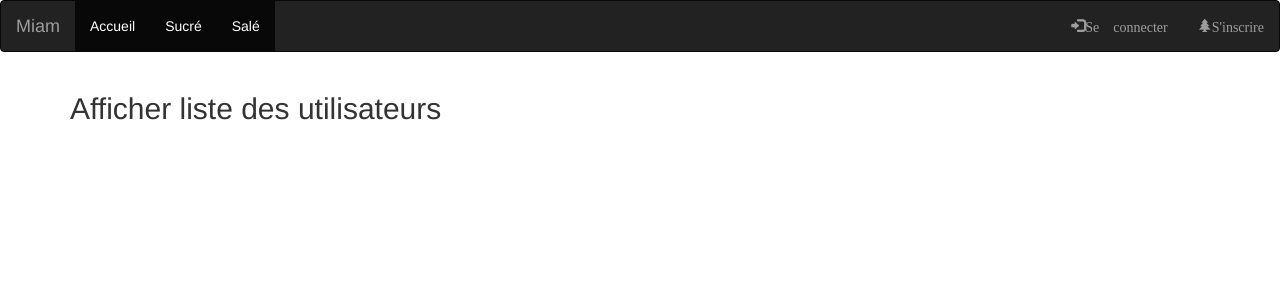
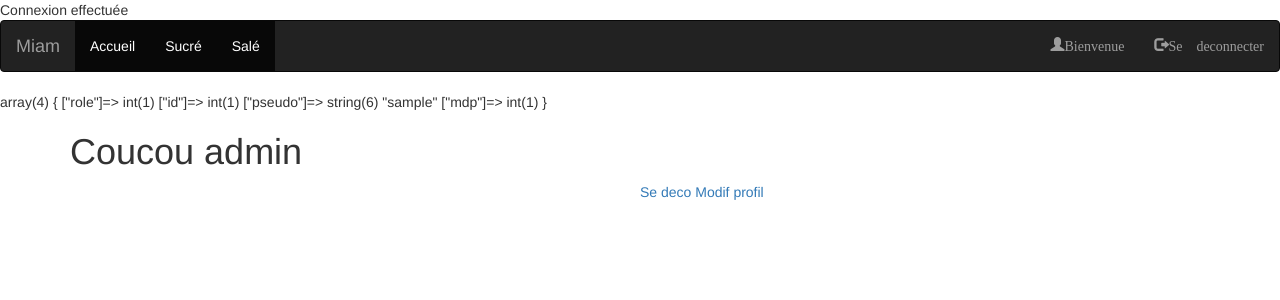
Before and after one commit to runkn/fenouil, a PHP site: page /admin/admin.php in a window 1280 px wide. Shown: the top 300 px of the page. Run offline with PHP 8.4, Linux system fonts and the light colour scheme; the visitor is signed in with stand-in values (Sample User, id 1); data that the repository does not hold is empty.

Commit message:
REUNIFICATION DES PAGES! FONCTIONNEL !!!!!!

```diff
--- a/admin/admin.php
+++ b/admin/admin.php
@@ -1,85 +1,34 @@
 <?php
+include ('../inc/header.php');
+var_dump($_SESSION);
 
-$db = new PDO('mysql:host=localhost;dbname=fenouil', 'root', 'Johanna');
-
-$utilisateurs = $db->query('SELECT * FROM utilisateurs ORDER BY id_utilisateur DESC LIMIT 0,5');
-
-
-
-?>
-<!DOCTYPE html>
-<html>
-<head>
-
-    <meta charset="UTF-8"/>
-    <title>Page Admin</title>
-    <link rel="stylesheet" href="https://maxcdn.bootstrapcdn.com/bootstrap/3.3.7/css/bootstrap.min.css" integrity="sha384-BVYiiSIFeK1dGmJRAkycuHAHRg32OmUcww7on3RYdg4Va+PmSTsz/K68vbdEjh4u" crossorigin="anonymous">
-
-</head>
-<nav class="navbar navbar-inverse">
-    <div class="container-fluid">
-        <div class="navbar-header">
-            <a class="navbar-brand" href="../index.php">Miam</a>
-        </div>
-        <ul class="nav navbar-nav">
-            <li class="active"><a href="../index.php">Accueil</a></li>
-            <li class="active"><a href="../contenu/sucre.php">Sucré</a></li>
-            <li class="active"><a href="../contenu/sale.php">Salé</a></li>
-        </ul>
-        <ul class="nav navbar-nav navbar-right">
-            <?php
-            if (isset($_SESSION['id']))
+if (isset($_SESSION))
 {
     $requser = $db->prepare("SELECT * FROM utilisateurs WHERE id_utilisateur = ?");
     $requser->execute(array($_SESSION['id']));
     $user = $requser->fetch();
 
-                if (!empty($_SESSION['id']))
+    if ($_SESSION['role'] != 1)
     {
-                    echo  '<li><a href="../contenu/profil.php"><span class="glyphicon glyphicon-user">Bienvenue '.$user['pseudo_utilisateur'].'</span></a></li>';
-                    echo '<li><a href=../contenu/deconnexion.php><span class="glyphicon glyphicon-log-out">Se deconnecter</span></a></li>';
-
+        header('location: ../index.php?oh=oui');
     }
     else
     {
-                    echo '<li><a href="../contenu/connexion.php"><span class="glyphicon glyphicon-user">Se connecter</span></a></li>';
-                }
-            }
-            else
-            {
-                echo '<li><a href=../contenu/connexion.php><span class="glyphicon glyphicon-log-in">Se connecter</span></a></li>';
-                echo '<li><a href=../contenu/inscription.php><span class="glyphicon glyphicon-tree-conifer">S\'inscrire</span></a></li>';
-            }
-
         ?>
-        </ul>
-    </div>
-</nav>
-<body>
         <div class="container">
             <div class="row">
                 <div class="col-md-6">
-            <h2>Afficher liste des utilisateurs</h2>
-            <ul>
-
-
-                <?php
-                //Boucle pour afficher la liste des utilisateurs sur la page admin
-
-                while($row = $utilisateurs->fetch()) { ?>
-
-                    <li> <b>Numéro ID :</b> <?= $row['id_utilisateur'] ?> <b>Pseudo :</b> <?= $row['pseudo_utilisateur'] ?> </li>
-
+                    <h1>Coucou admin <?= $user['pseudo_utilisateur']?></h1>
+                </div>
+            </div>
+            <div class="row">
+                <div class="col-md-6">
+                </div>
+                <a href="deconnexion.php" >Se deco</a>
+                <a href="edition_p.php" >Modif profil</a>
+            </div>
+        </div>
         <?php
     }
+}
 ?>
-
-
-
-            </ul>
-
-        </div>
-    </div>
-</div>
-</body>
-</html>
```
Lines whose indentation alone changed are shown as unchanged.
